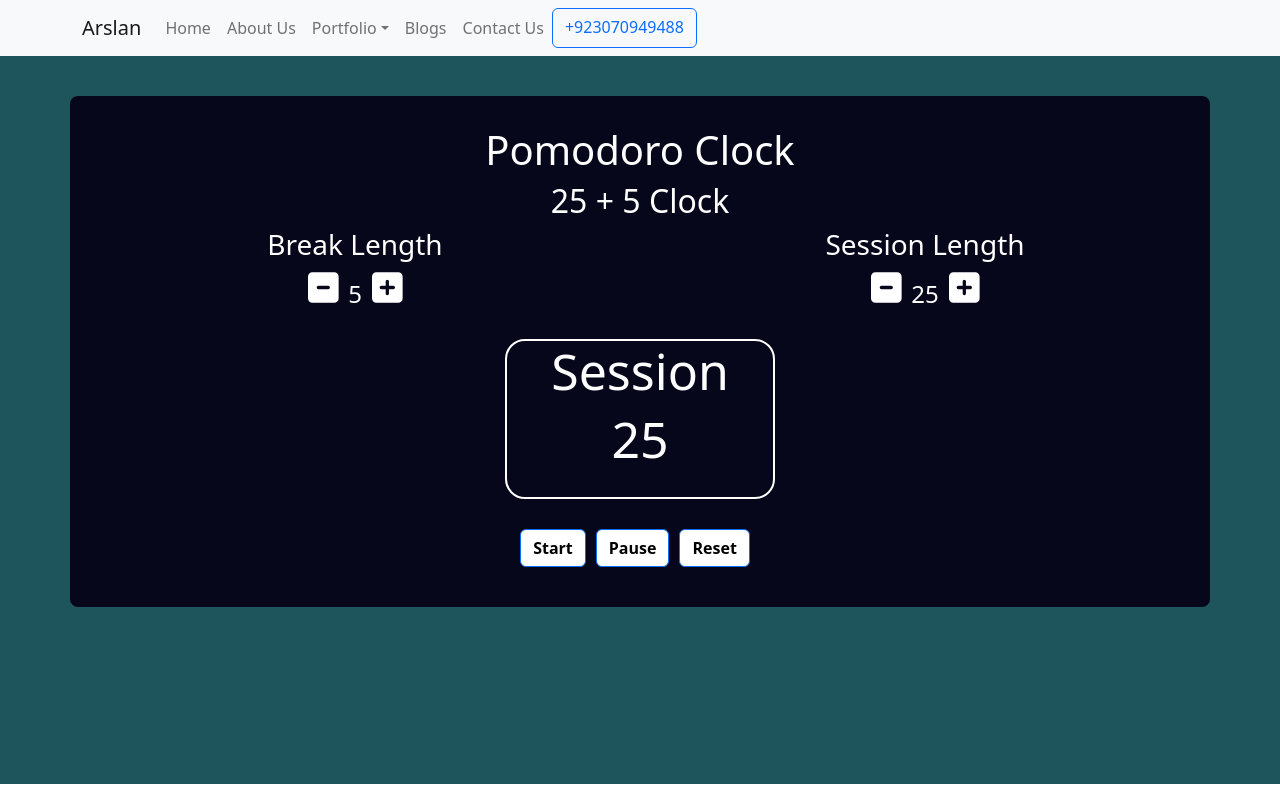
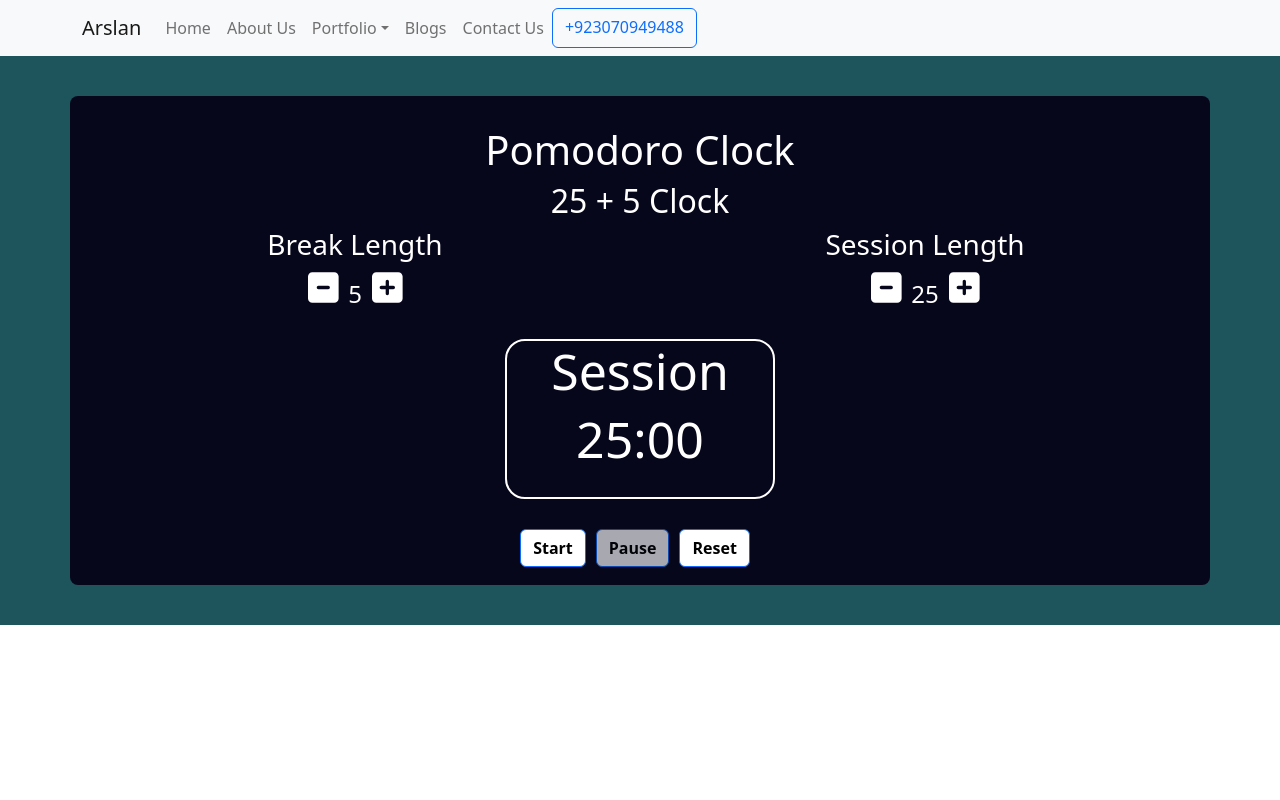
Before and after one commit to ArslanArshad105/react-projects, a React (Create React App) app: page /pomodoro-clock in a window 1280 px wide. Built offline with nearby package versions, Linux system fonts and the light colour scheme.

Commit message:
Session Timer Functionality is done

```diff
--- a/src/Components/PomodoroClock/PomodoroClock.css
+++ b/src/Components/PomodoroClock/PomodoroClock.css
@@ -6,15 +6,16 @@
     text-align: center;
     max-width: 100% !important;
     /* height: calc(100vh - 56px); */
-    min-height: 91vh;
-    max-height: auto;
+    /* min-height: 91vh; */
+    /* min-height: fit-content; */
+    /* max-height: auto; */
 }
 .Pomo-Center-Container{
     margin: 40px;
     background-color: #07071c;
     border-radius: 8px;
-    height:fit-content;
-    padding-bottom: 40px;
+    /* height:fit-content; */
+    padding-bottom: 18px;
 }
 .Heading-Color{
     color: #FFFFFF !important;
--- a/src/Components/PomodoroClock/PomodoroClock.js
+++ b/src/Components/PomodoroClock/PomodoroClock.js
@@ -35,7 +35,11 @@ const PomodoroClock = () => {
             </Col>
           </Row>
           <Row>
-            <Session timer={time} />
+            <Session
+              timer={time}
+              resetTime={setTime}
+              resetBreak={setBreakLength}
+            />
           </Row>
         </Container>
       </Container>
--- a/src/Components/PomodoroClock/Session.js
+++ b/src/Components/PomodoroClock/Session.js
@@ -1,18 +1,65 @@
-import React from "react";
+import React, { useEffect, useState } from "react";
 import { Button, Col, Container } from "react-bootstrap";
 
 const Session = (prop) => {
+  const { timer, resetBreak, resetTime } = prop;
+  const [seconds, setSeconds] = useState(0);
+  const [minutes, setMinutes] = useState(timer);
+  const [startTimer, setStartTimer] = useState();
+
+  useEffect(() => {
+    setMinutes(timer);
+  }, [timer]);
+
+  useEffect(() => {
+    if (startTimer) {
+      const interval = setInterval(() => {
+        if (seconds > 0) {
+          setSeconds((seconds) => seconds - 1);
+        } else if (seconds === 0 && minutes > 0) {
+          setMinutes((minutes) => minutes - 1);
+          setSeconds(59);
+        }
+      }, 1000);
+      return () => clearInterval(interval);
+    }
+  }, [seconds, minutes, startTimer]);
+
+  const onClickReset = () => {
+    setStartTimer(false);
+    resetBreak(5);
+    resetTime(25);
+    setMinutes(25);
+    setSeconds(0);
+  };
   return (
     <Container>
       <Col></Col>
       <Col className="Session-Col">
         <h3 className="Session-Heading">Session</h3>
-        <h4 className="Session-Heading">{prop.timer}</h4>
+        <h4 className="Session-Heading">
+          {minutes > 9 ? minutes : <span>0{minutes}</span>}:
+          {seconds > 9 ? seconds : <span>0{seconds}</span>}
+        </h4>
       </Col>
       <Col></Col>
-      <Button className="Session-Button">Start</Button>
-      <Button className="Session-Button">Pause</Button>
-      <Button className="Session-Button"> Reset</Button>
+      <Button
+        className="Session-Button"
+        onClick={() => setStartTimer(true)}
+        disabled={startTimer}
+      >
+        Start
+      </Button>
+      <Button
+        className="Session-Button"
+        onClick={() => setStartTimer(false)}
+        disabled={startTimer ? false : true}
+      >
+        Pause
+      </Button>
+      <Button className="Session-Button" onClick={onClickReset}>
+        Reset
+      </Button>
     </Container>
   );
 };
```
